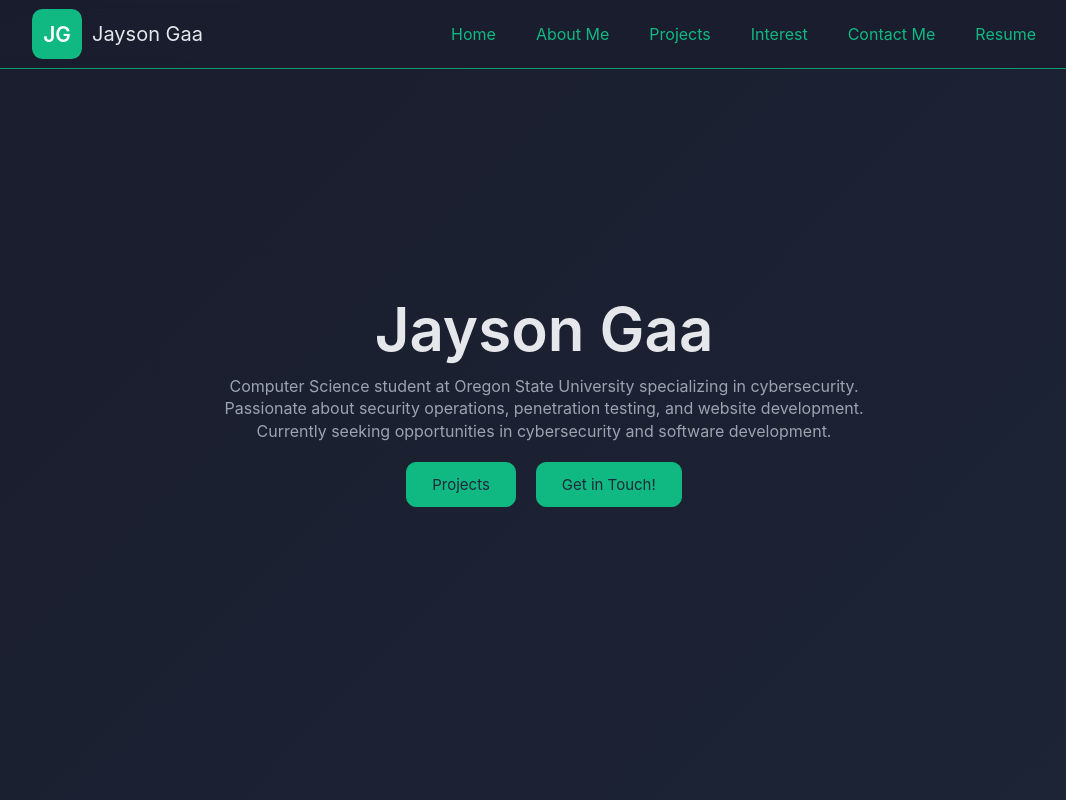
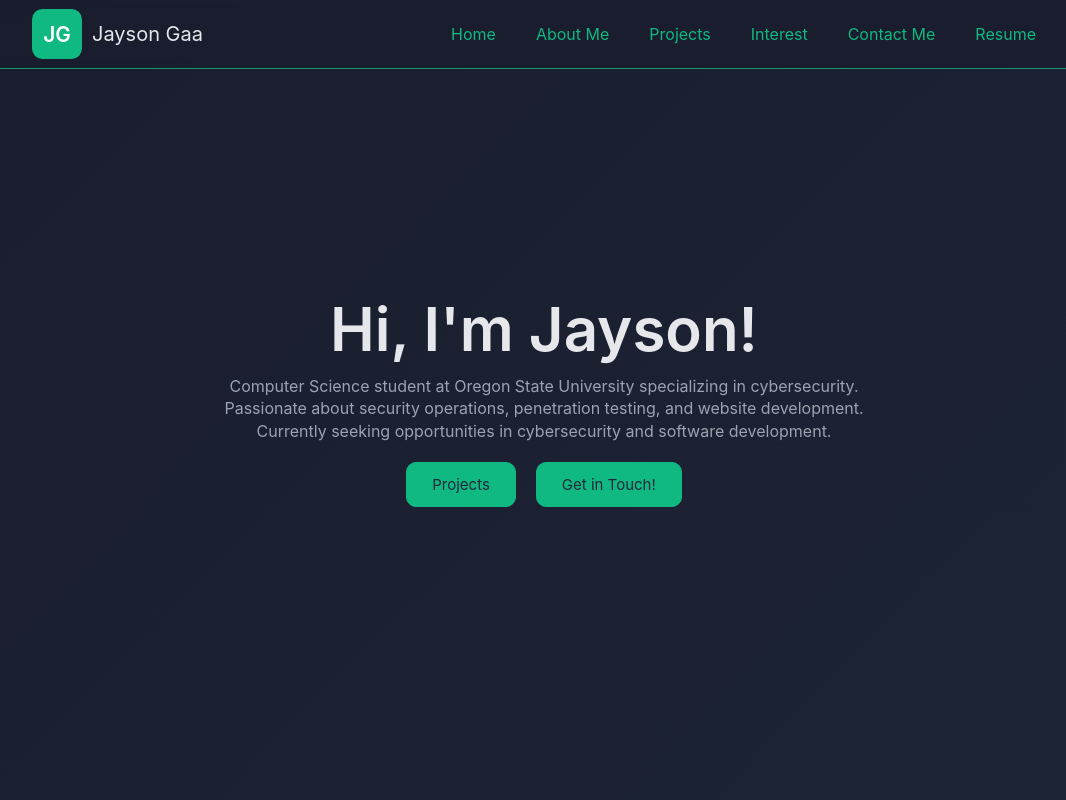
Before and after one commit to JaysonGaa/jayson-portfolio, a React (Vite) app: page / in a window 1280 px wide. Shown: the top 800 px of the page, without its empty margins (96-1162 px from the left). Built offline with nearby package versions, Linux system fonts and the light colour scheme.

Commit message:
Changed Descriptions

```diff
--- a/src/components/Background/Background.jsx
+++ b/src/components/Background/Background.jsx
@@ -14,9 +14,9 @@ const Background = () => {
         date = 'Sep. 2025 - Present'
         subtitle = 'ORTSOC - The Nations First Cybersecurity Teaching Hospital'
         description = {
-          ['Rotated through SOC, GRC, and Offensive Security teams gaining hands-on experience in monitoring, incident response, threat intelligence, and penetration testing.',
-            'Triaged and validated security alerts, collaborating with senior analysts to investigate and respond to incidents.',
-            'Supported penetration tests and vulnerability assessments through reconnaissance, exploitation, and remediation documentation.'
+          ['Supported cybersecurity initiatives for 10+ underfunded organizations, improving overall security posture by an estimated 20–30% through vulnerability identification and remediation guidance.',
+            'Conducted cybersecurity assessments, penetration testing, and threat intelligence analysis to identify vulnerabilities, assess risk, and recommend mitigation strategies.',
+            'Monitored and investigated high-volume network telemetry, improving anomaly detection and incident response efficiency by 30% using Zeek, Elasticsearch, Evercase, and Kibana.'
           ]}
         />
 
--- a/src/components/Hero/Hero.jsx
+++ b/src/components/Hero/Hero.jsx
@@ -14,7 +14,7 @@ const Hero = () => {
       {/* Main introduction text */}
       <div className='hero-text'>
         <h1>
-          Jayson Gaa
+          Hi, I'm Jayson!
         </h1>
         <p> Computer Science student at Oregon State University specializing in
         cybersecurity. Passionate about security operations, penetration testing,
```
